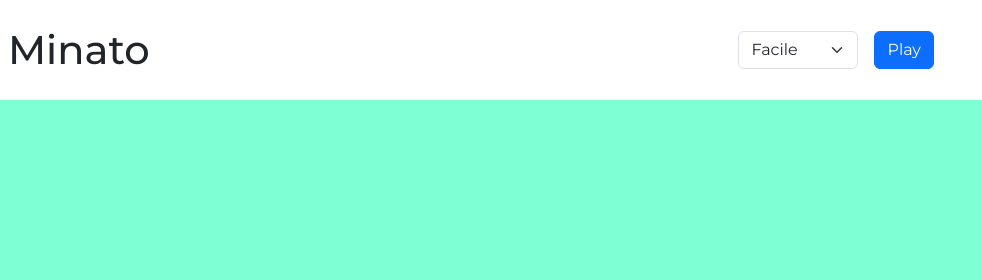
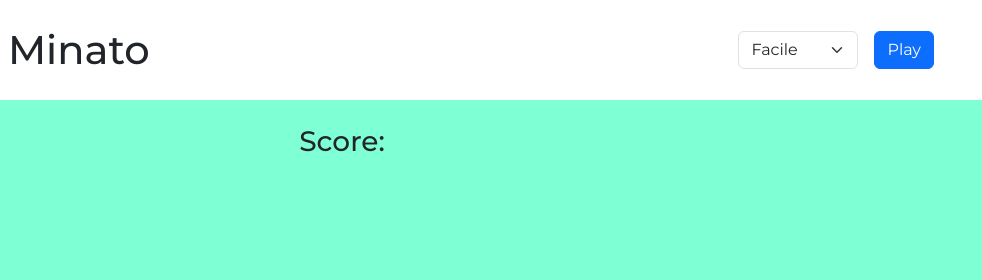
Before and after one commit to SantiGalvan/js-campominato-dom, a plain HTML site: page index.html in a window 1280 px wide. Shown: the top 280 px of the page, 298-1280 px from the left. Drawn offline with nearby package versions, Linux system fonts and the light colour scheme.

Commit message:
add score

```diff
--- a/index.html
+++ b/index.html
@@ -59,6 +59,9 @@
 
         <!-- Section Grid -->
         <section id="section-grid">
+            <div class="score text-center">
+                <h3>Score: <strong></strong></h3>
+            </div>
             <div class="grid">
             </div>
         </section>
```
